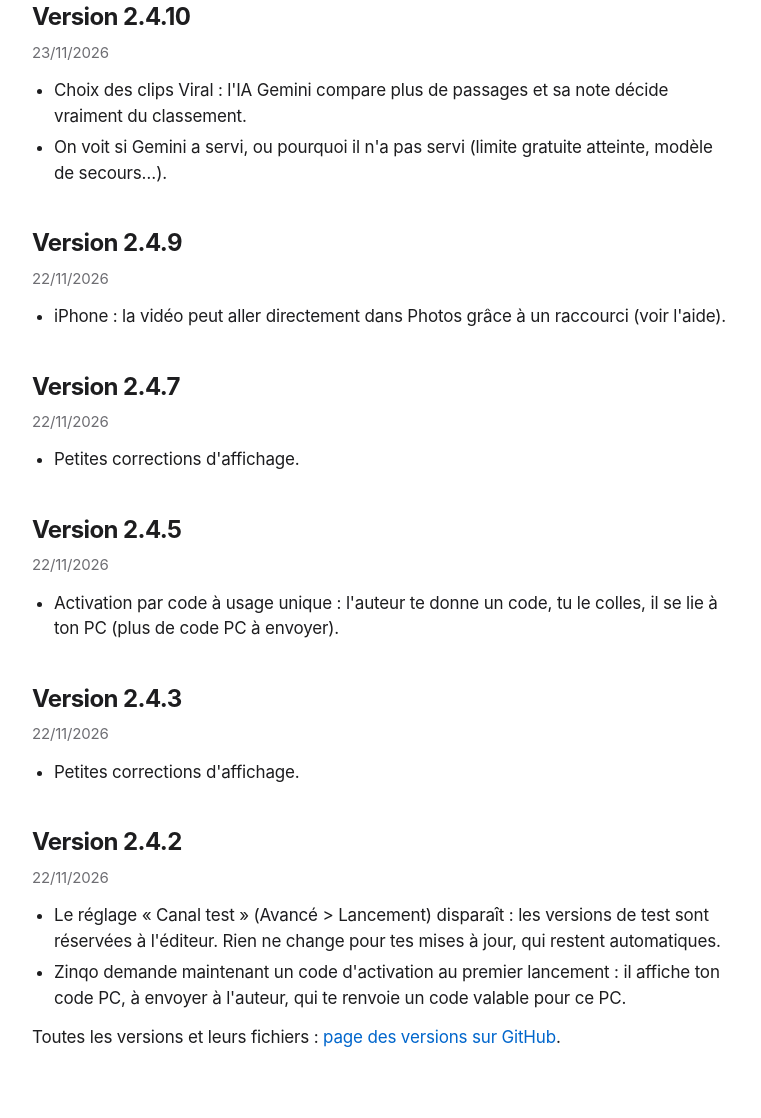
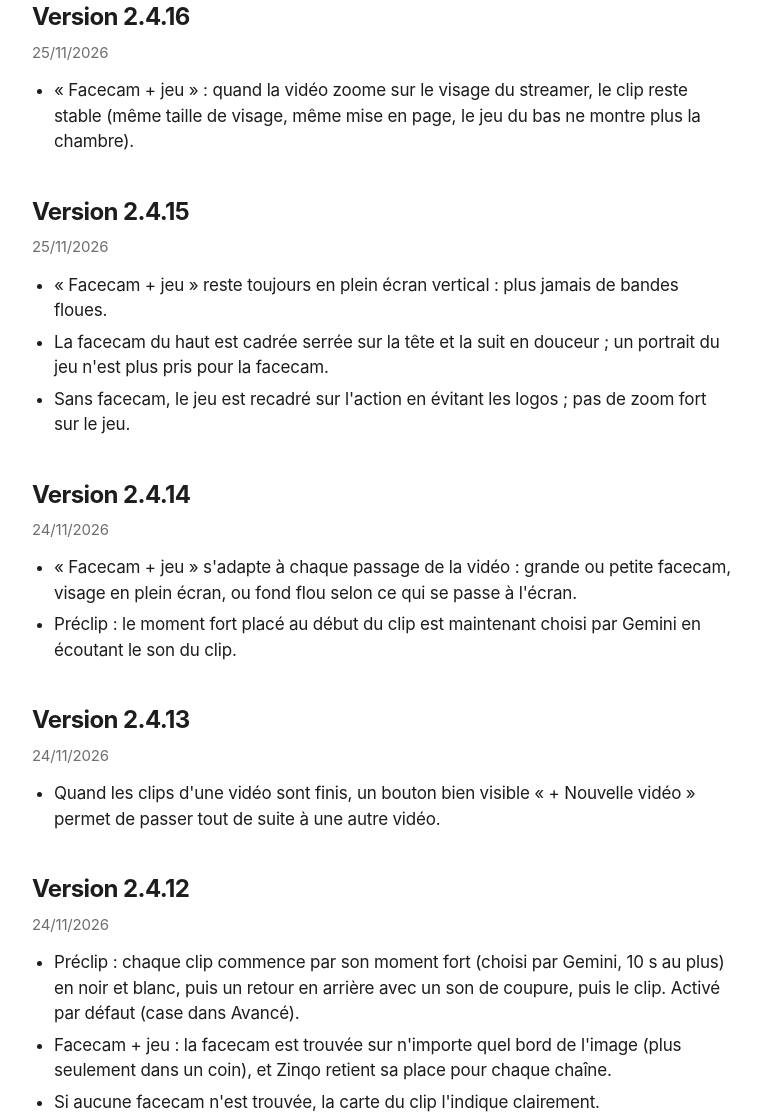
Before and after one commit to DXTR-Codex/zinqo, a plain HTML site: page docs/nouveautes.html in a window 1280 px wide. Shown: the part 489-1607 px from the top of the page, without its empty margins (258-1019 px from the left). Drawn offline with Linux system fonts and the light colour scheme.

Commit message:
Site : synchronise avec Zinqo 2.4.16
Co-Authored-By: Claude Sonnet 5.5 <noreply@anthropic.com>

```diff
--- a/docs/nouveautes.html
+++ b/docs/nouveautes.html
@@ -31,37 +31,41 @@
 <h1>Nouveautés</h1>
 <p class="lead">Ce qui a changé dans les dernières versions de Zinqo. Le logiciel te propose lui-même chaque mise à jour.</p>
 <aside class="nouv" aria-labelledby="t-av"><div class="nh"><h2 id="t-av">Prochainement</h2><span class="small">Idées en cours, sans date</span></div><ul><li>Zinqo en anglais, avec le choix de la langue à l'installation.</li><li>Piloter Zinqo depuis un assistant IA&nbsp;: créer et suivre ses clips en lui parlant.</li><li>Envoyer un clip sur son téléphone, même hors de chez soi.</li></ul></aside>
-<h2 id="v2-4-10">Version 2.4.10</h2>
-<p class="dates">23/11/2026</p>
+<h2 id="v2-4-16">Version 2.4.16</h2>
+<p class="dates">25/11/2026</p>
 <ul>
-<li>Choix des clips Viral&nbsp;: l'IA Gemini compare plus de passages et sa note décide vraiment du classement.</li>
-<li>On voit si Gemini a servi, ou pourquoi il n'a pas servi (limite gratuite atteinte, modèle de secours…).</li>
+<li>«&nbsp;Facecam + jeu&nbsp;»&nbsp;: quand la vidéo zoome sur le visage du streamer, le clip reste stable (même taille de visage, même mise en page, le jeu du bas ne montre plus la chambre).</li>
 </ul>
-<h2 id="v2-4-9">Version 2.4.9</h2>
-<p class="dates">22/11/2026</p>
+<h2 id="v2-4-15">Version 2.4.15</h2>
+<p class="dates">25/11/2026</p>
 <ul>
-<li>iPhone&nbsp;: la vidéo peut aller directement dans Photos grâce à un raccourci (voir l'aide).</li>
+<li>«&nbsp;Facecam + jeu&nbsp;» reste toujours en plein écran vertical&nbsp;: plus jamais de bandes floues.</li>
+<li>La facecam du haut est cadrée serrée sur la tête et la suit en douceur ; un portrait du jeu n'est plus pris pour la facecam.</li>
+<li>Sans facecam, le jeu est recadré sur l'action en évitant les logos ; pas de zoom fort sur le jeu.</li>
 </ul>
-<h2 id="v2-4-7">Version 2.4.7</h2>
-<p class="dates">22/11/2026</p>
+<h2 id="v2-4-14">Version 2.4.14</h2>
+<p class="dates">24/11/2026</p>
 <ul>
-<li>Petites corrections d'affichage.</li>
+<li>«&nbsp;Facecam + jeu&nbsp;» s'adapte à chaque passage de la vidéo&nbsp;: grande ou petite facecam, visage en plein écran, ou fond flou selon ce qui se passe à l'écran.</li>
+<li>Préclip&nbsp;: le moment fort placé au début du clip est maintenant choisi par Gemini en écoutant le son du clip.</li>
 </ul>
-<h2 id="v2-4-5">Version 2.4.5</h2>
-<p class="dates">22/11/2026</p>
+<h2 id="v2-4-13">Version 2.4.13</h2>
+<p class="dates">24/11/2026</p>
 <ul>
-<li>Activation par code à usage unique&nbsp;: l'auteur te donne un code, tu le colles, il se lie à ton PC (plus de code PC à envoyer).</li>
+<li>Quand les clips d'une vidéo sont finis, un bouton bien visible «&nbsp;+ Nouvelle vidéo&nbsp;» permet de passer tout de suite à une autre vidéo.</li>
 </ul>
-<h2 id="v2-4-3">Version 2.4.3</h2>
-<p class="dates">22/11/2026</p>
+<h2 id="v2-4-12">Version 2.4.12</h2>
+<p class="dates">24/11/2026</p>
 <ul>
-<li>Petites corrections d'affichage.</li>
+<li>Préclip&nbsp;: chaque clip commence par son moment fort (choisi par Gemini, 10 s au plus) en noir et blanc, puis un retour en arrière avec un son de coupure, puis le clip. Activé par défaut (case dans Avancé).</li>
+<li>Facecam + jeu&nbsp;: la facecam est trouvée sur n'importe quel bord de l'image (plus seulement dans un coin), et Zinqo retient sa place pour chaque chaîne.</li>
+<li>Si aucune facecam n'est trouvée, la carte du clip l'indique clairement.</li>
 </ul>
-<h2 id="v2-4-2">Version 2.4.2</h2>
-<p class="dates">22/11/2026</p>
+<h2 id="v2-4-11">Version 2.4.11</h2>
+<p class="dates">24/11/2026</p>
 <ul>
-<li>Le réglage «&nbsp;Canal test&nbsp;» (Avancé &gt; Lancement) disparaît&nbsp;: les versions de test sont réservées à l'éditeur. Rien ne change pour tes mises à jour, qui restent automatiques.</li>
-<li>Zinqo demande maintenant un code d'activation au premier lancement&nbsp;: il affiche ton code PC, à envoyer à l'auteur, qui te renvoie un code valable pour ce PC.</li>
+<li>iPhone&nbsp;: les clips peuvent arriver tout seuls dans Photos grâce à Photos iCloud, sans Wi-Fi commun ni QR code (voir l'aide).</li>
+<li>Montage&nbsp;: retour de la mise en page «&nbsp;Facecam + jeu&nbsp;» (la tête du streamer en haut, le jeu en dessous).</li>
 </ul>
 <p>Toutes les versions et leurs fichiers : <a href="https://github.com/DXTR-Codex/zinqo/releases" rel="noopener">page des versions sur GitHub</a>.</p>
 
```
Also changed, not shown: docs/aide.html (+2 -1 lines), docs/confidentialite.html (+1 -1 lines), docs/index.html (+1 -1 lines), docs/telecharger.html (+1 -1 lines).
